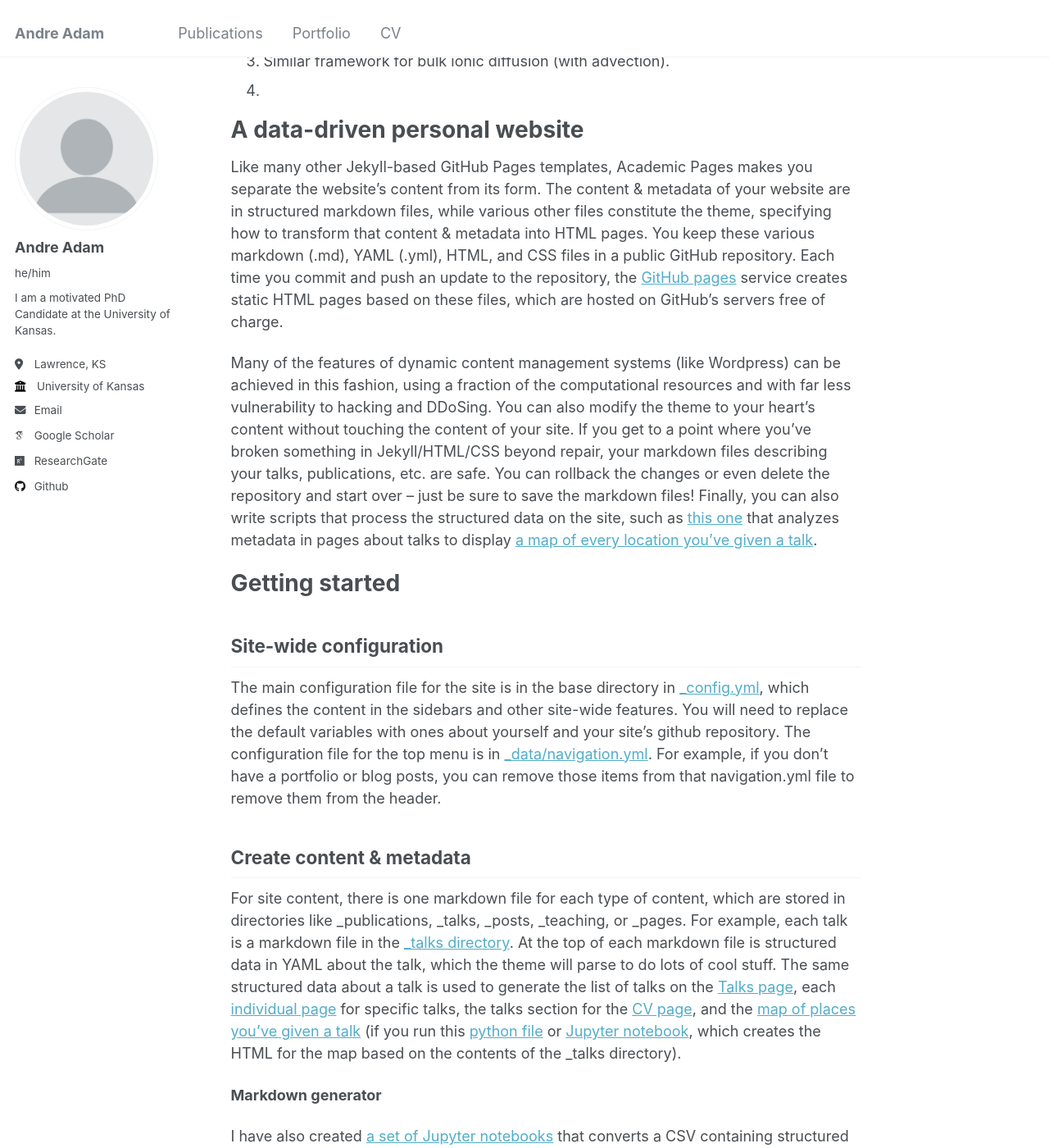
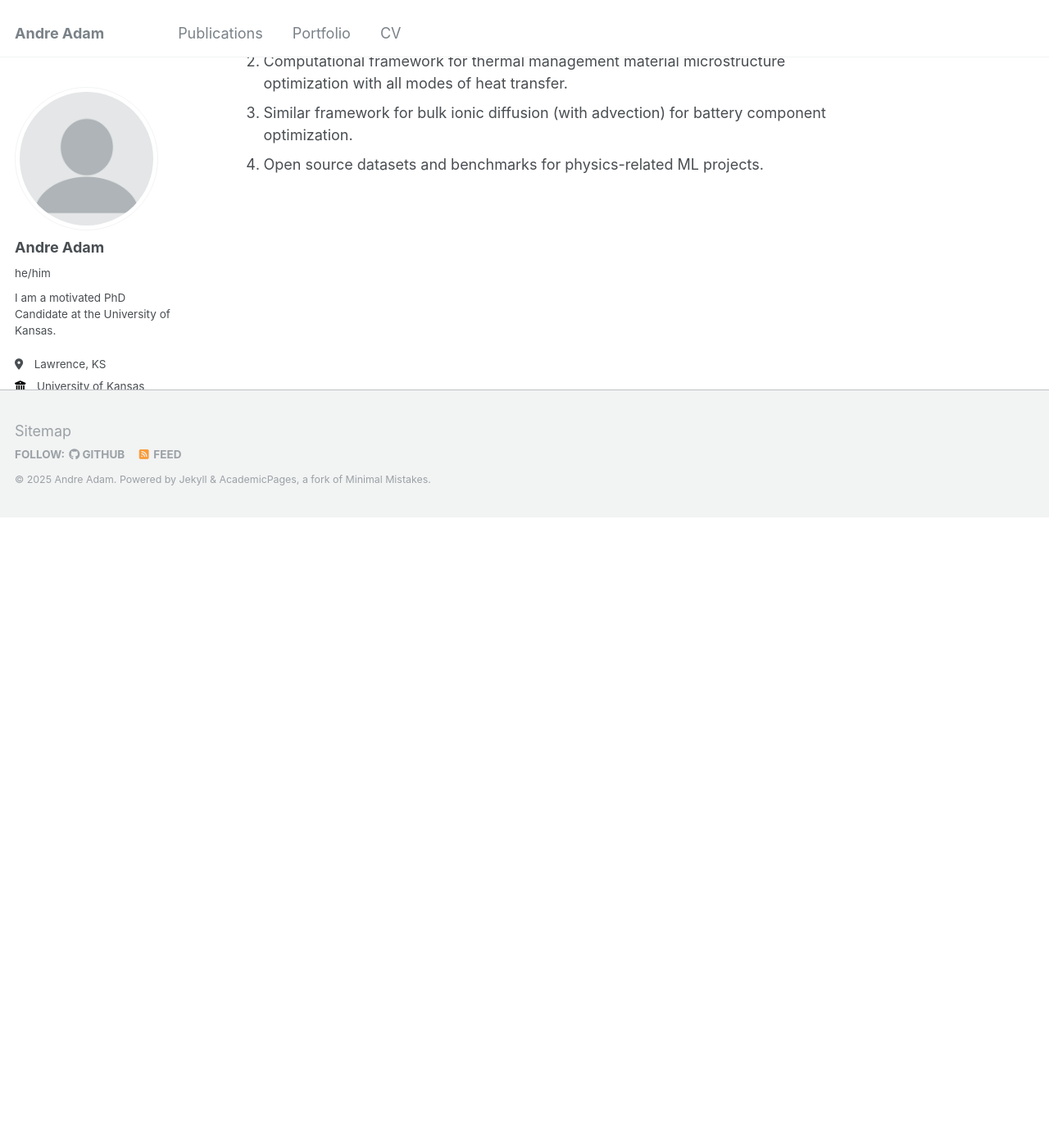
Before and after one commit to adama-wzr/adama-wzr.github.io, a Jekyll site: the page built from _pages/about.md, in a window 1280 px wide and 1400 px high, scrolled down 874 px. Shown: the whole window at 82% size. Built offline with Jekyll 4.4.1, drawn with Linux system fonts in a browser that asks for light colours; some web fonts are replaced; after the commit the page ends 1504 px from its top, so only the background shows below that; some of the changed text lies outside the part shown.

Commit message:
Update about.md

```diff
--- a/_pages/about.md
+++ b/_pages/about.md
@@ -7,61 +7,23 @@ redirect_from:
   - /about.html
 ---
 
-I am currently a PhD Candidate at the University of Kansas, under the [Mechanical Engineering](https://me.ku.edu/) department. Through high-performance computing (HPC) and state of the art parallel computing techniques, I focus my research on the reconstruction, characterization, and optimization of porous media. More specifically, on continuum scale, there is an instrinsic and delicate relationship between the geometry of the pore-space and the particles which determines bulk properties. I am interested in physics-based simulation and characterization of bulk properties and their optimization through changes to the pore-space. A good example of one such model, from material reconstruction to topology optimization, can be found in this [publication](https://www.sciencedirect.com/science/article/pii/S2666546823000824).
+I am a PhD Candidate at the University of Kansas, under the [Mechanical Engineering](https://me.ku.edu/) department, currently working at Oak Ridge National Lab through a [GRO Fellowship](https://education.ornl.gov/gro/). Through high-performance computing (HPC) and state of the art parallel computing techniques, I focus my research on the reconstruction, characterization, and optimization of heterogeneous materials. More specifically, on the continuum scale, there is an instrinsic and delicate relationship between the geometry of the pore/particle space, which determines bulk properties. I am interested in physics-based simulation and characterization of bulk properties and their optimization through changes to the phase-space. A good example of one such model, from material reconstruction to topology optimization, can be found in this [publication](https://www.sciencedirect.com/science/article/pii/S2666546823000824).
 
 More broadly, below are some of the topics I have worked on:
 
 1. 3D Microstructure reconstruction via the Yeong-Torquato (Y-T) algorithm.
 1. Pore-size distribution estimation of digital media via erosion-dilation.
+1. Correlation function and descriptor based characterization of porous media.
 1. Bulk property prediction (effective thermal conductivity, effective diffusivity, and permeability) in porous media via the finite volume method (FVM).
 1. Data-driven Convolutional Neural Networks for property prediction.
-1. Gradient and non-gradient topology optimization.
+1. Gradient based and non-gradient based topology optimization.
 
-Long-Term Research Objectives
+Mission
 ------
 
 Here are broad long-term research objectives:
 
 2. Unified physics platform based on the FVM for generating large machine learning datasets.
 2. Computational framework for thermal management material microstructure optimization with all modes of heat transfer.
-2. Similar framework for bulk ionic diffusion (with advection).
-2.
-
-A data-driven personal website
-======
-Like many other Jekyll-based GitHub Pages templates, Academic Pages makes you separate the website's content from its form. The content & metadata of your website are in structured markdown files, while various other files constitute the theme, specifying how to transform that content & metadata into HTML pages. You keep these various markdown (.md), YAML (.yml), HTML, and CSS files in a public GitHub repository. Each time you commit and push an update to the repository, the [GitHub pages](https://pages.github.com/) service creates static HTML pages based on these files, which are hosted on GitHub's servers free of charge.
-
-Many of the features of dynamic content management systems (like Wordpress) can be achieved in this fashion, using a fraction of the computational resources and with far less vulnerability to hacking and DDoSing. You can also modify the theme to your heart's content without touching the content of your site. If you get to a point where you've broken something in Jekyll/HTML/CSS beyond repair, your markdown files describing your talks, publications, etc. are safe. You can rollback the changes or even delete the repository and start over -- just be sure to save the markdown files! Finally, you can also write scripts that process the structured data on the site, such as [this one](https://github.com/academicpages/academicpages.github.io/blob/master/talkmap.ipynb) that analyzes metadata in pages about talks to display [a map of every location you've given a talk](https://academicpages.github.io/talkmap.html).
-
-Getting started
-======
-<!-- 1. Register a GitHub account if you don't have one and confirm your e-mail (required!)
-1. Fork [this repository](https://github.com/academicpages/academicpages.github.io) by clicking the "fork" button in the top right.
-1. Go to the repository's settings (rightmost item in the tabs that start with "Code", should be below "Unwatch"). Rename the repository "[your GitHub username].github.io", which will also be your website's URL.
-1. Set site-wide configuration and create content & metadata (see below -- also see [this set of diffs](http://archive.is/3TPas) showing what files were changed to set up [an example site](https://getorg-testacct.github.io) for a user with the username "getorg-testacct")
-1. Upload any files (like PDFs, .zip files, etc.) to the files/ directory. They will appear at https://[your GitHub username].github.io/files/example.pdf.
-1. Check status by going to the repository settings, in the "GitHub pages" section -->
-
-Site-wide configuration
-------
-The main configuration file for the site is in the base directory in [_config.yml](https://github.com/academicpages/academicpages.github.io/blob/master/_config.yml), which defines the content in the sidebars and other site-wide features. You will need to replace the default variables with ones about yourself and your site's github repository. The configuration file for the top menu is in [_data/navigation.yml](https://github.com/academicpages/academicpages.github.io/blob/master/_data/navigation.yml). For example, if you don't have a portfolio or blog posts, you can remove those items from that navigation.yml file to remove them from the header.
-
-Create content & metadata
-------
-For site content, there is one markdown file for each type of content, which are stored in directories like _publications, _talks, _posts, _teaching, or _pages. For example, each talk is a markdown file in the [_talks directory](https://github.com/academicpages/academicpages.github.io/tree/master/_talks). At the top of each markdown file is structured data in YAML about the talk, which the theme will parse to do lots of cool stuff. The same structured data about a talk is used to generate the list of talks on the [Talks page](https://academicpages.github.io/talks), each [individual page](https://academicpages.github.io/talks/2012-03-01-talk-1) for specific talks, the talks section for the [CV page](https://academicpages.github.io/cv), and the [map of places you've given a talk](https://academicpages.github.io/talkmap.html) (if you run this [python file](https://github.com/academicpages/academicpages.github.io/blob/master/talkmap.py) or [Jupyter notebook](https://github.com/academicpages/academicpages.github.io/blob/master/talkmap.ipynb), which creates the HTML for the map based on the contents of the _talks directory).
-
-**Markdown generator**
-
-I have also created [a set of Jupyter notebooks](https://github.com/academicpages/academicpages.github.io/tree/master/markdown_generator
-) that converts a CSV containing structured data about talks or presentations into individual markdown files that will be properly formatted for the Academic Pages template. The sample CSVs in that directory are the ones I used to create my own personal website at stuartgeiger.com. My usual workflow is that I keep a spreadsheet of my publications and talks, then run the code in these notebooks to generate the markdown files, then commit and push them to the GitHub repository.
-
-How to edit your site's GitHub repository
-------
-Many people use a git client to create files on their local computer and then push them to GitHub's servers. If you are not familiar with git, you can directly edit these configuration and markdown files directly in the github.com interface. Navigate to a file (like [this one](https://github.com/academicpages/academicpages.github.io/blob/master/_talks/2012-03-01-talk-1.md) and click the pencil icon in the top right of the content preview (to the right of the "Raw | Blame | History" buttons). You can delete a file by clicking the trashcan icon to the right of the pencil icon. You can also create new files or upload files by navigating to a directory and clicking the "Create new file" or "Upload files" buttons.
-
-Example: editing a markdown file for a talk
-![Editing a markdown file for a talk](/images/editing-talk.png)
-
-For more info
-------
-More info about configuring Academic Pages can be found in [the guide](https://academicpages.github.io/markdown/). The [guides for the Minimal Mistakes theme](https://mmistakes.github.io/minimal-mistakes/docs/configuration/) (which this theme was forked from) might also be helpful.
+2. Similar framework for bulk ionic diffusion (with advection) for battery component optimization.
+2. Open source datasets and benchmarks for physics-related ML projects.
```
